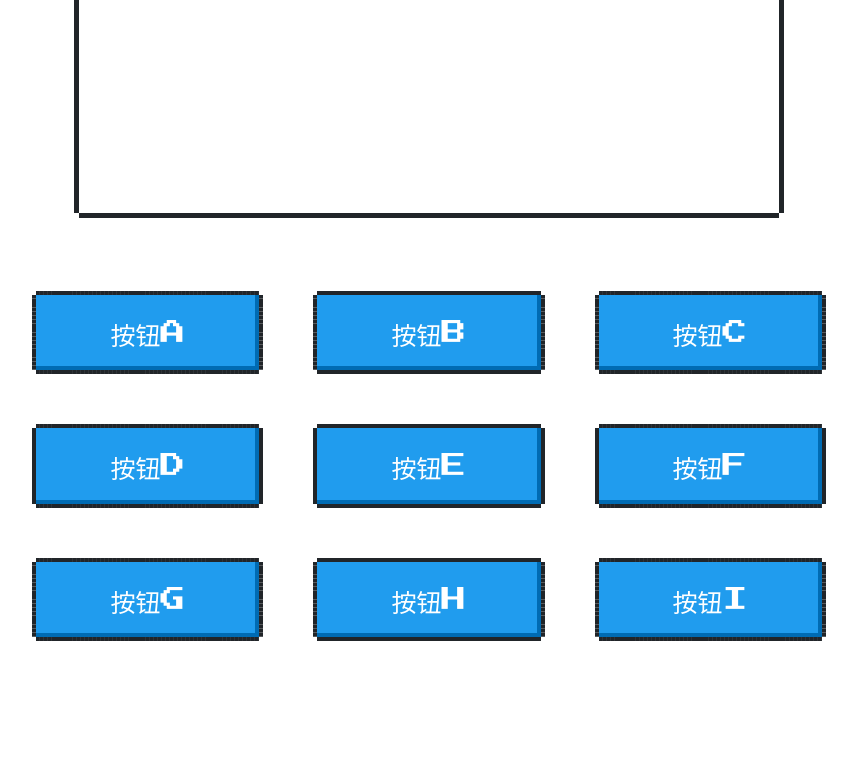
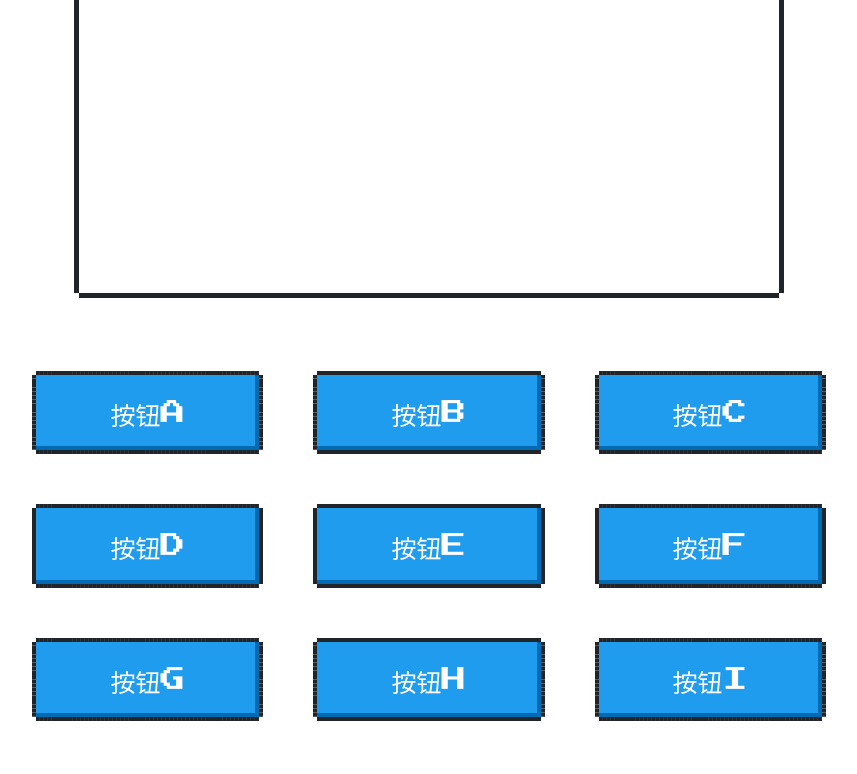
Before and after one commit to YuchengCai/Babysit-calculator, a website: page index.html in a window 1280 px wide. Shown: the whole page, without its empty margins (211-1068 px from the left). Drawn offline with nearby package versions, Linux system fonts and the light colour scheme; a web font is replaced by a local one.

Commit message:
size change

```diff
--- a/style.css
+++ b/style.css
@@ -17,7 +17,7 @@ body, html {
     flex-direction: column;
     justify-content: center; /* 使子元素在主轴上均匀分布 */
     align-items: center; /* 使子元素在交叉轴上居中对齐 */
-    height: 60vh; /* 使容器占满整个视口高度 */
+    height: 80vh; /* 使容器占满整个视口高度 */
 }
 
 .button-container {
```
Also changed, not shown: index.html (+0 -1 lines).
